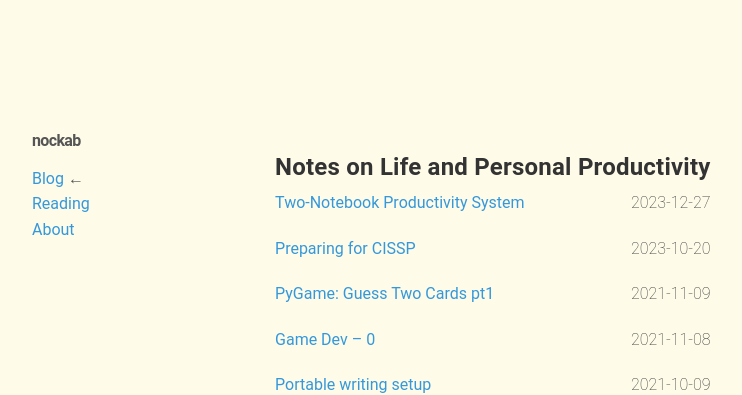
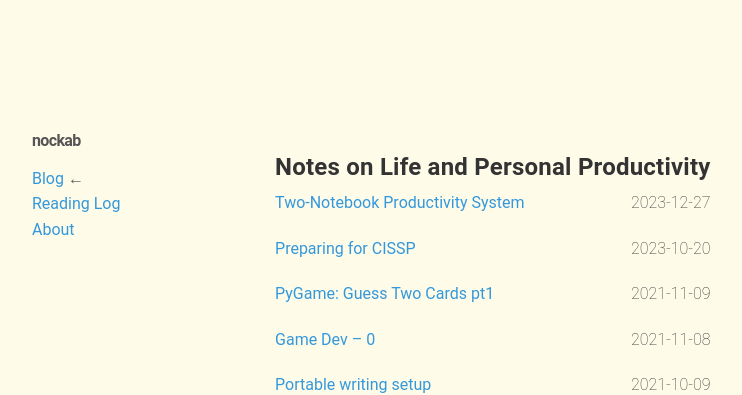
Before and after one commit to nockab/nockab.github.io, a Jekyll site: the page built from _pages/index.markdown, in a window 1280 px wide. Shown: the top 395 px of the page, without its empty margins (224-966 px from the left). Built offline with Jekyll 4.4.1, drawn with Linux system fonts in a browser that asks for light colours.

Commit message:
Update default.html
changed reading log page

```diff
--- a/_layouts/default.html
+++ b/_layouts/default.html
@@ -13,7 +13,7 @@
       <ul>
           <li id="title">nockab</li>
           <li><a href="/">Blog</a>{% if page.title == "Home" %} ←{% endif %}</li>
-          <li><a href="/reading">Reading</a>{% if page.title == "Reading" %} ←{% endif %}</li>
+          <li><a href="/books">Reading Log</a>{% if page.title == "Reading" %} ←{% endif %}</li>
           <li><a href="/about">About</a>{% if page.title == "About" %} ←{% endif %}</li>
       </ul>
     </nav>
```
